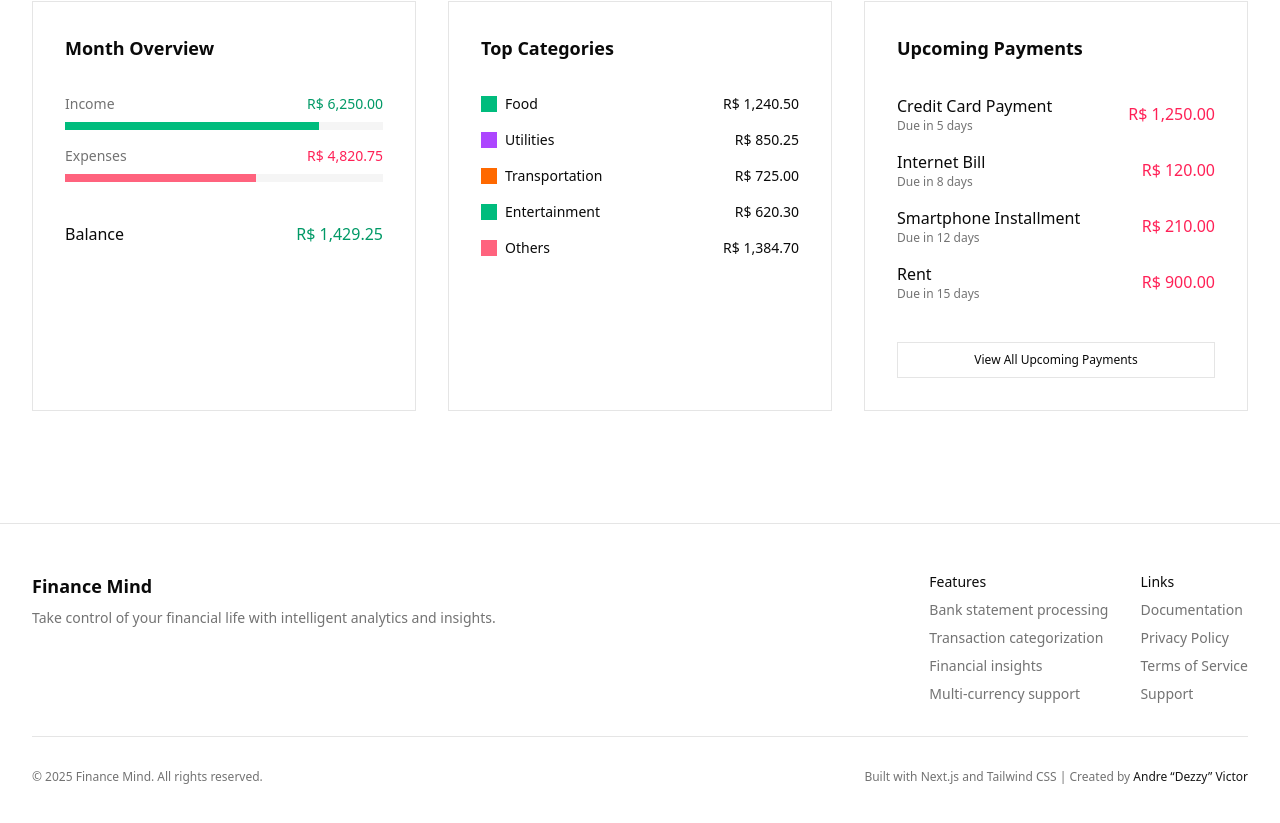
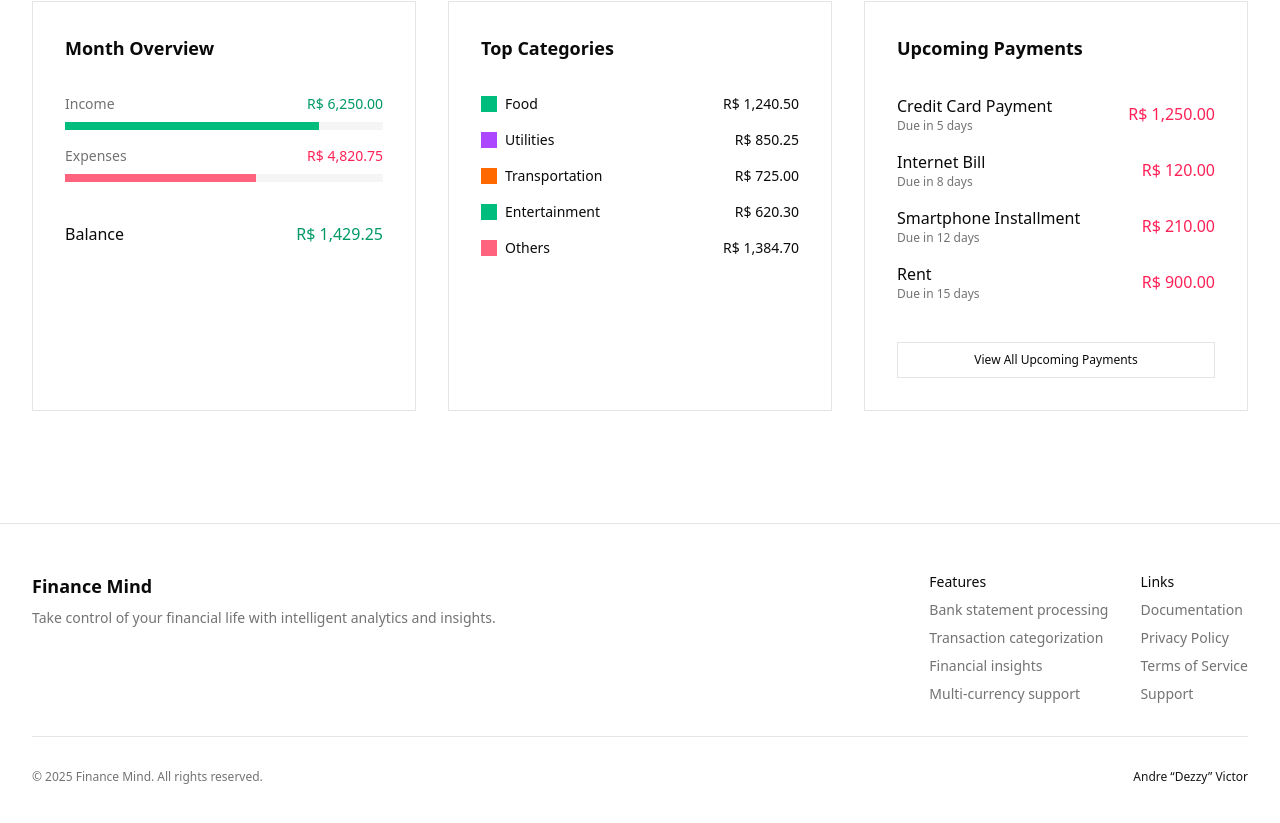
Before and after one commit to Finance-Mind/finance-mind, a Next.js app: page / in a window 1280 px wide. Shown: the part 1291-2114 px from the top of the page. Built offline with nearby package versions, Linux system fonts and the light colour scheme.

Commit message:
Remove attribution text from footer
- Delete "Built with Next.js and Tailwind CSS | Created by" text
- Simplify footer attribution
- Maintain clean and minimalist footer design

```diff
--- a/src/app/layout.tsx
+++ b/src/app/layout.tsx
@@ -210,7 +210,6 @@ export default function RootLayout({
                 </p>
                 <div className="mt-4 md:mt-0 flex space-x-4">
                   <span className="text-xs text-muted-foreground">
-                    Built with Next.js and Tailwind CSS | Created by{" "}
                     <a
                       href="https://andredezzy.com"
                       target="_blank"
```
